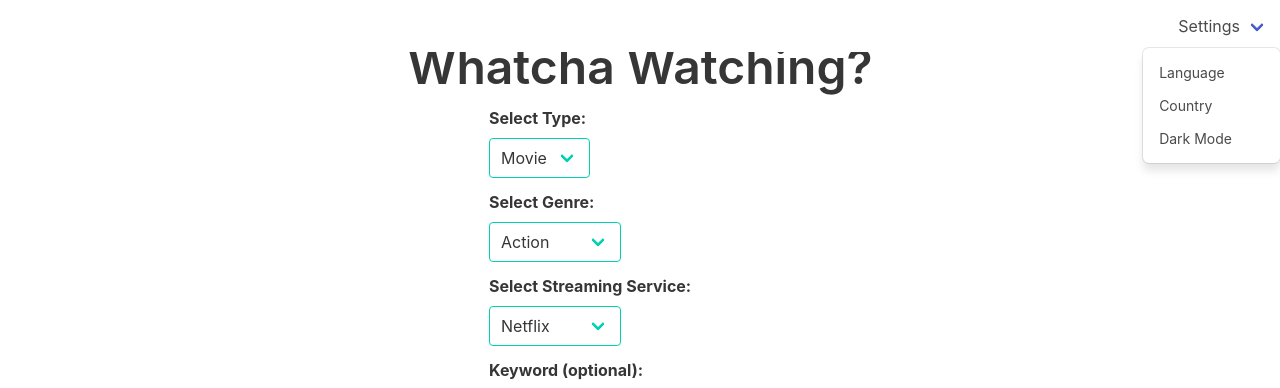
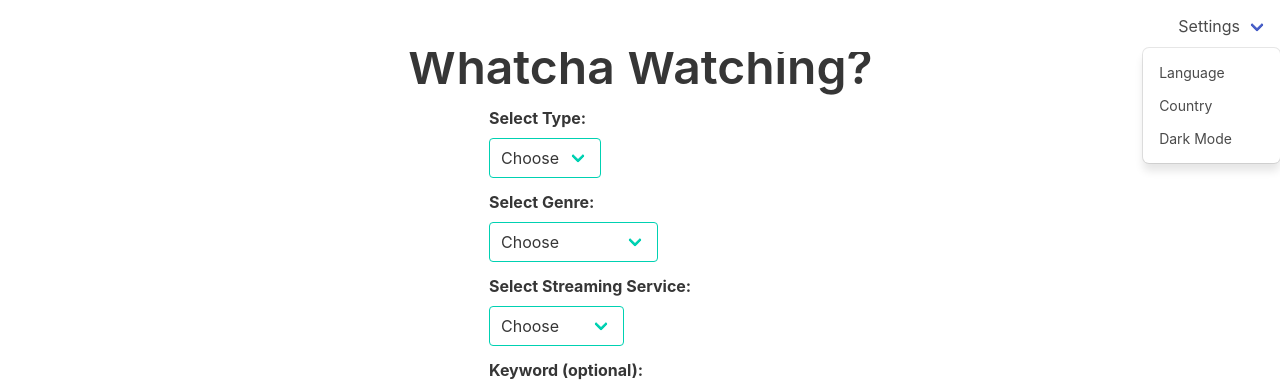
Before and after one commit to colinmchale/whatcha-watching, a React (Create React App) app: page / in a window 1280 px wide. Shown: the top 388 px of the page. Built offline with nearby package versions, Linux system fonts and the light colour scheme.

Commit message:
trying to get random search to return a random page of output rather than just first page

```diff
--- a/src/components/SerachArea.js
+++ b/src/components/SerachArea.js
@@ -8,6 +8,7 @@ const SearchArea = () => {
   const [genre, setGenre] = useState('');
   const [streamService, setStreamService] = useState('');
   const [keyword, setKeyword] = useState('');
+  const [pages, setPages] = useState('');
 
   const genreLibrary = {
     "Biography": "1",
@@ -47,6 +48,16 @@ const SearchArea = () => {
     console.log(genre);
     console.log(streamService);
     console.log(keyword);
+    // if (!type) {
+    //   setNameError('This field is required');
+    // }
+    // if (!genre) {
+    //   setMessageError('This field is required');
+    // }
+    // if (!streamService) {
+    //   setEmailError('This field is required');
+    //   return;
+    // }
 
     let options = {
       method: 'GET',
@@ -55,7 +66,7 @@ const SearchArea = () => {
         country: 'us',
         service: streamService,
         type: type,
-        genre: '18',
+        genre: genre,
         page: '1',
         output_language: 'en',
         language: 'en'
@@ -68,6 +79,38 @@ const SearchArea = () => {
 
     axios.request(options).then(function (response) {
       console.log(response.data);
+      console.log(response.data.total_pages);
+      let pageNumbers = response.data.total_pages;
+      setPages(Math.floor(Math.random() * pageNumbers) + 1);
+      console.log(pages);
+    }).catch(function (error) {
+      console.error(error);
+    });
+
+
+    // let randomPage = ;
+    // console.log(randomPage);
+
+    let randomMovie = {
+      method: 'GET',
+      url: 'https://streaming-availability.p.rapidapi.com/search/basic',
+      params: {
+        country: 'us',
+        service: streamService,
+        type: type,
+        genre: genre,
+        page: pages,
+        output_language: 'en',
+        language: 'en'
+      },
+      headers: {
+        'x-rapidapi-host': 'streaming-availability.p.rapidapi.com',
+        'x-rapidapi-key': 'b80c64fe9emshef27d98ce1923b6p1f4017jsn1bb4451e68ed'
+      }
+    };
+
+    axios.request(randomMovie).then(function (data) {
+      console.log(data.data);
     }).catch(function (error) {
       console.error(error);
     });
@@ -121,6 +164,7 @@ const SearchArea = () => {
             <div className="control">
               <div className="select is-primary">
                 <select onChange={handleTypeChange}>
+                  <option hidden>Choose</option>
                   <option>Movie</option>
                   <option>Series</option>
                 </select>
@@ -133,14 +177,21 @@ const SearchArea = () => {
             <div className="control">
               <div className="select is-primary">
                 <select onChange={handleGenreChange}>
+                  <option hidden>Choose</option>
                   <option>Action</option>
                   <option>Adventure</option>
+                  <option>Animation</option>
                   <option>Comedy</option>
+                  <option>Crime</option>
+                  <option>Drama</option>
+                  <option>Fantasy</option>
+                  <option>History</option>
                   <option>Horror</option>
                   <option>Mystery</option>
                   <option>Romance</option>
-                  <option>Sci-Fi</option>
+                  <option>Science Fiction</option>
                   <option>Thriller</option>
+                  <option>Western</option>
                 </select>
               </div>
             </div>
@@ -151,11 +202,18 @@ const SearchArea = () => {
             <div className="control">
               <div className="select is-primary">
                 <select onChange={handleStreamServiceChange}>
+                  <option hidden>Choose</option>
+                  <option>Apple</option>
+                  <option>Disney</option>
+                  <option>HBO</option>
+                  <option>Hulu</option>
+                  <option>Mubi</option>
                   <option>Netflix</option>
-                  <option>Hulu</option>
+                  <option>Paramount</option>
+                  <option>Peacock</option>
                   <option>Prime</option>
-                  <option>HBO</option>
-                  <option>ShowTime</option>
+                  <option>Showtime</option>
+                  <option>Starz</option>
                 </select>
               </div>
             </div>
```
